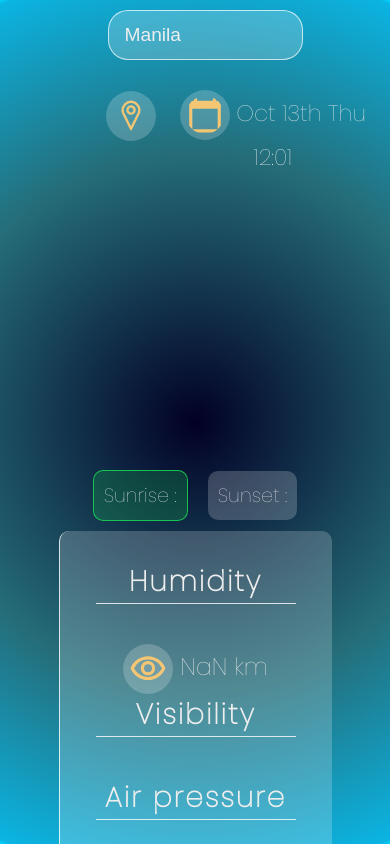
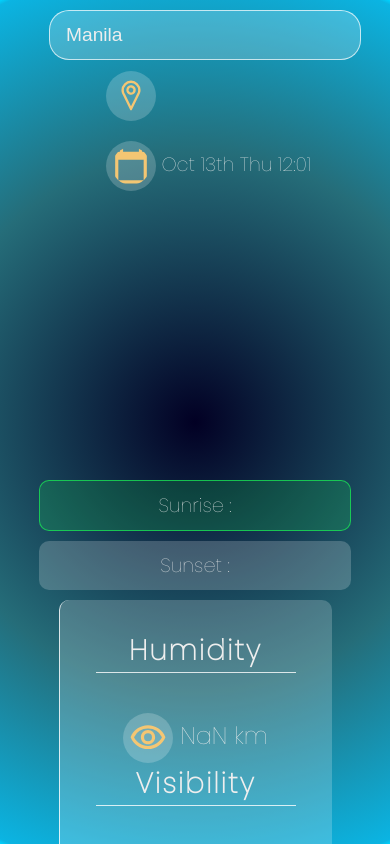
Before and after one commit to agentxyz999/weatherApp, a React (Create React App) app: page / in a window 390 px wide. Shown: the top 844 px of the page. Built offline with nearby package versions, Linux system fonts and the light colour scheme; no server answers.

Commit message:
Make responsive for mobile

```diff
--- a/src/assets/weather.css
+++ b/src/assets/weather.css
@@ -214,3 +214,35 @@
       border-radius: 50%;
     }
   }
+  /* small devices or mobile phones */
+ @media only screen and (max-width: 400px){
+  .search input{
+    width: 80%;
+  }
+  .main-content .side-info{
+    flex-direction: column;
+    top: 40px;
+    text-align: left;
+    font-size: 1.2rem;
+    min-height: 100px;
+    padding-top: 20px;
+  }
+  .main-content{
+    margin-top: 90px;
+  }
+  .main-content{
+    height: 320px;
+  }
+  .main-info span{
+    top: 40px;
+    right: -70px;
+  }
+  .main-info h1{
+    font-size: 10rem;
+  }
+  .sunrise, .sunset{
+    display: block;
+    margin: 10px auto;
+    width: 80vw;
+  }
+ }
```
